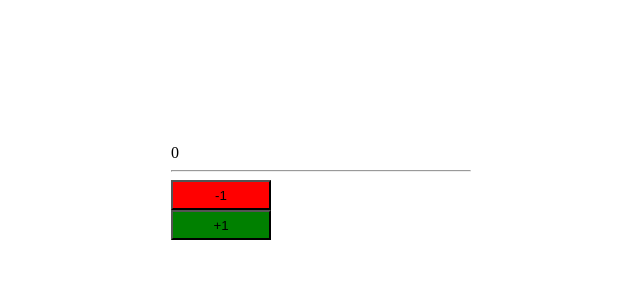
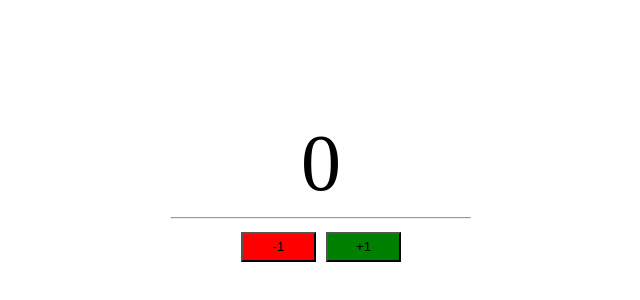
Before and after one commit to troutman21/Counter-Demo, a React app: page / in a window 1280 px wide. Shown: the part 208-508 px from the top of the page, without its empty margins (319-959 px from the left). Built offline with nearby package versions, Linux system fonts and the light colour scheme.

Commit message:
Finished all basic styles for application

```diff
--- a/src/components/app/index.js
+++ b/src/components/app/index.js
@@ -39,7 +39,7 @@ class App extends Component {
 
   render() {
     return (
-      <div className={style.div}>
+      <div className={style.app}>
         <Count count={this.state.count} />
         <hr className={style.hr} />
         <div className={style.buttonContainer}>
--- a/src/components/app/style.css
+++ b/src/components/app/style.css
@@ -1,4 +1,4 @@
-div{
+.app{
   width: 300px;
   display: flex;
   flex-direction: column;
@@ -8,3 +8,8 @@ hr {
   margin-left: 0;
   margin-right: 0;
 }
+
+.buttonContainer{
+  display:flex;
+  justify-content: center;
+}
--- a/src/components/count/index.js
+++ b/src/components/count/index.js
@@ -1,5 +1,6 @@
 import React from 'react';
+import style from './style.css';
 
-const Count = props => <div id="count">{props.count}</div>;
+const Count = props => <div className={style.count}>{props.count}</div>;
 
 export default Count;
--- a/src/components/count/style.css
+++ b/src/components/count/style.css
@@ -0,0 +1,5 @@
+.count{
+  display:flex;
+  justify-content: center;
+  font-size: 80px;
+}
--- a/src/components/decrement/index.js
+++ b/src/components/decrement/index.js
@@ -1,8 +1,8 @@
 import React from 'react';
-import styles from './style.css';
+import style from './style.css';
 
 const Decrement = props => (
-  <button className={styles.button} onClick={props.decrementCount}>
+  <button className={style.button} onClick={props.decrementCount}>
     -1
   </button>
 );
--- a/src/components/decrement/style.css
+++ b/src/components/decrement/style.css
@@ -2,4 +2,5 @@
   background-color: var(--decrement-color);
   height: var(--lrgBtn-height);
   width: var(--lrgBtn-width);
+  margin: 5px;
 }
--- a/src/components/increment/index.js
+++ b/src/components/increment/index.js
@@ -1,8 +1,8 @@
 import React from 'react';
-import styles from './style.css';
+import style from './style.css';
 
 const Increment = props => (
-  <button className={styles.button} onClick={props.incrementCount}>
+  <button className={style.button} onClick={props.incrementCount}>
     +1
   </button>
 );
--- a/src/components/increment/style.css
+++ b/src/components/increment/style.css
@@ -2,4 +2,5 @@
   background-color: var(--increment-color);
   height: var(--lrgBtn-height);
   width: var(--lrgBtn-width);
+  margin: 5px;
 }
--- a/src/styles/CSSVariables.css
+++ b/src/global-styles/css-variables.css
@@ -2,6 +2,6 @@
 :root{
   --increment-color: green;
   --decrement-color: red;
-  --lrgBtn-width: 100px;
+  --lrgBtn-width: 75px;
   --lrgBtn-height: 30px;
 }
--- a/src/index.js
+++ b/src/index.js
@@ -1,7 +1,7 @@
 import React from 'react';
 import { render } from 'react-dom';
 import App from './components/app';
-import CSSVariables from './styles/CSSVariables.css';
-import GlobalStyles from './styles/global.css';
+import cssVariables from './global-styles/css-variables.css';
+import globalStyles from './global-styles/global.css';
 
 render(<App />, document.querySelector('#root'));
```
Also changed, not shown: src/global-styles/global.css (renamed from src/styles/global.css).
